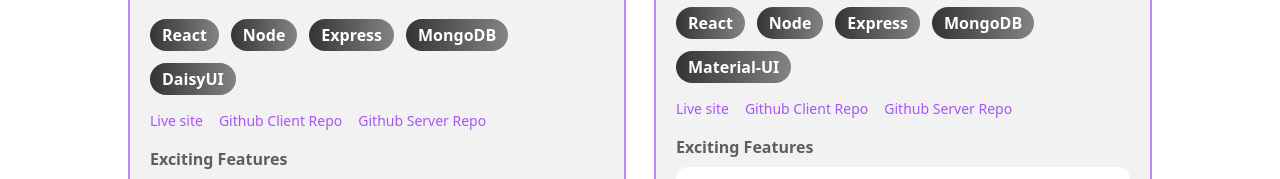
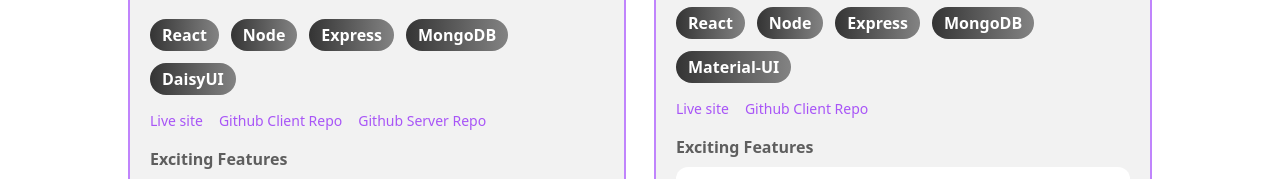
Before and after one commit to gazimaksudur2/my-portfolio, a React (Vite) app: page / in a window 1280 px wide. Shown: the part 2748-2927 px from the top of the page. Built offline with nearby package versions, Linux system fonts and the light colour scheme.

Commit message:
github repo links are porperly accessed in projects section

```diff
--- a/public/projects.json
+++ b/public/projects.json
@@ -5,7 +5,8 @@
       "projectDescription": "ElevateEx connects students, instructors, and admins. Students enroll in courses and track progress. Instructors create and submit courses. Admins manage users and content. ElevateEx enhances learning with a user-friendly interface.",
       "skills": ["React", "MongoDB", "Node", "Express", "Tailwind CSS"],
       "liveSiteLink": "https://elevateex-ac4de.web.app/",
-      "githubRepoLink": "https://github.com/gazimaksudur2/elevateex-client",
+      "githubServerRepoLink": "https://github.com/gazimaksudur2/elevateex-server",
+      "githubClientRepoLink": "https://github.com/gazimaksudur2/elevateex-client",
       "bannerImgUrl": "https://i.ibb.co/K6ZSFhf/screencapture-elevateex-ac4de-web-app-allclass-2024-07-10-11-49-30.png",
       "features": [
         "There are 3 types of user facility. Like, admin, instructor, student or general user. For each type there will be a functional dashboard.",
@@ -19,7 +20,8 @@
       "projectDescription": "Trip_Flip is a hotel management web application designed to provide travelers with a seamless experience in exploring and booking hotel services worldwide. Users can sign up, book rooms, manage their bookings, and share their experiences, all through a user-friendly interface.",
       "skills": ["React", "Node", "Express", "MongoDB", "DaisyUI"],
       "liveSiteLink": "https://trip-flip.web.app",
-      "githubRepoLink": "https://github.com/gazimaksudur2/trip-flip-client",
+      "githubServerRepoLink": "https://github.com/gazimaksudur2/trip-flip-server",
+      "githubClientRepoLink": "https://github.com/gazimaksudur2/trip-flip-client",
       "bannerImgUrl": "https://i.ibb.co/2gwd1Sb/screencapture-trip-flip-web-app-rooms-2024-07-12-23-19-42.png",
       "features": [
         "One can create an account with his credentials or using an existing google or github account.",
@@ -33,7 +35,7 @@
       "projectDescription": "Artisan Haven is designed to showcase textile art and craft in an engaging and user-friendly platform. Whether you're an artist wanting to display your work or an enthusiast exploring new crafts, Artisan Haven offers a vibrant community and a seamless experience.",
       "skills": ["React", "Node", "Express", "MongoDB", "Material-UI"],
       "liveSiteLink": "https://artisan-haven.web.app",
-      "githubRepoLink": "https://github.com/gazimaksudur2/artisan-client",
+      "githubClientRepoLink": "https://github.com/gazimaksudur2/artisan-client",
       "bannerImgUrl": "https://i.ibb.co/HxZ9DTN/screencapture-artisan-haven-web-app-2024-07-12-23-20-59.png",
       "features": [
         "This is a Textile art and craft gallery so here people can view various types of arts and crafts.",
--- a/src/pages/Home/Project.jsx
+++ b/src/pages/Home/Project.jsx
@@ -17,8 +17,10 @@
                 </ul>
                 <div className='mt-4 text-sm flex justify-start items-center gap-4'>
                     <a className='text-purple-500 hover:underline cursor-pointer' href={project?.liveSiteLink}>Live site</a>
-                    <a className='text-purple-500 hover:underline cursor-pointer' href={project?.liveSiteLink}>Github Client Repo</a>
-                    <a className='text-purple-500 hover:underline cursor-pointer' href={project?.liveSiteLink}>Github Server Repo</a>
+                    <a className='text-purple-500 hover:underline cursor-pointer' href={project?.githubClientRepoLink}>Github Client Repo</a>
+                    {
+                        project?.githubServerRepoLink && <a className='text-purple-500 hover:underline cursor-pointer' href={project?.githubServerRepoLink}>Github Server Repo</a>
+                    }
                 </div>
                 <div className='mt-4'>
                     <h4 className='text-[#151515ab] font-semibold'>Exciting Features</h4>
--- a/src/pages/Home/Projects.jsx
+++ b/src/pages/Home/Projects.jsx
@@ -37,8 +37,10 @@
                             </ul>
                             <div className='mt-4 text-sm flex justify-start items-center gap-4'>
                                 <a className='text-purple-500 hover:underline cursor-pointer' href={projects[0]?.liveSiteLink}>Live site</a>
-                                <a className='text-purple-500 hover:underline cursor-pointer' href={projects[0]?.liveSiteLink}>Github Client Repo</a>
-                                <a className='text-purple-500 hover:underline cursor-pointer' href={projects[0]?.liveSiteLink}>Github Server Repo</a>
+                                <a className='text-purple-500 hover:underline cursor-pointer' href={projects[0]?.githubClientRepoLink}>Github Client Repo</a>
+                                {
+                                    projects[0]?.githubServerRepoLink && <a className='text-purple-500 hover:underline cursor-pointer' href={projects[0]?.githubServerRepoLink}>Github Server Repo</a>
+                                }
                             </div>
                             <div className='mt-4'>
                                 <h4 className='text-[#151515ab] font-semibold'>Exciting Features</h4>
```
